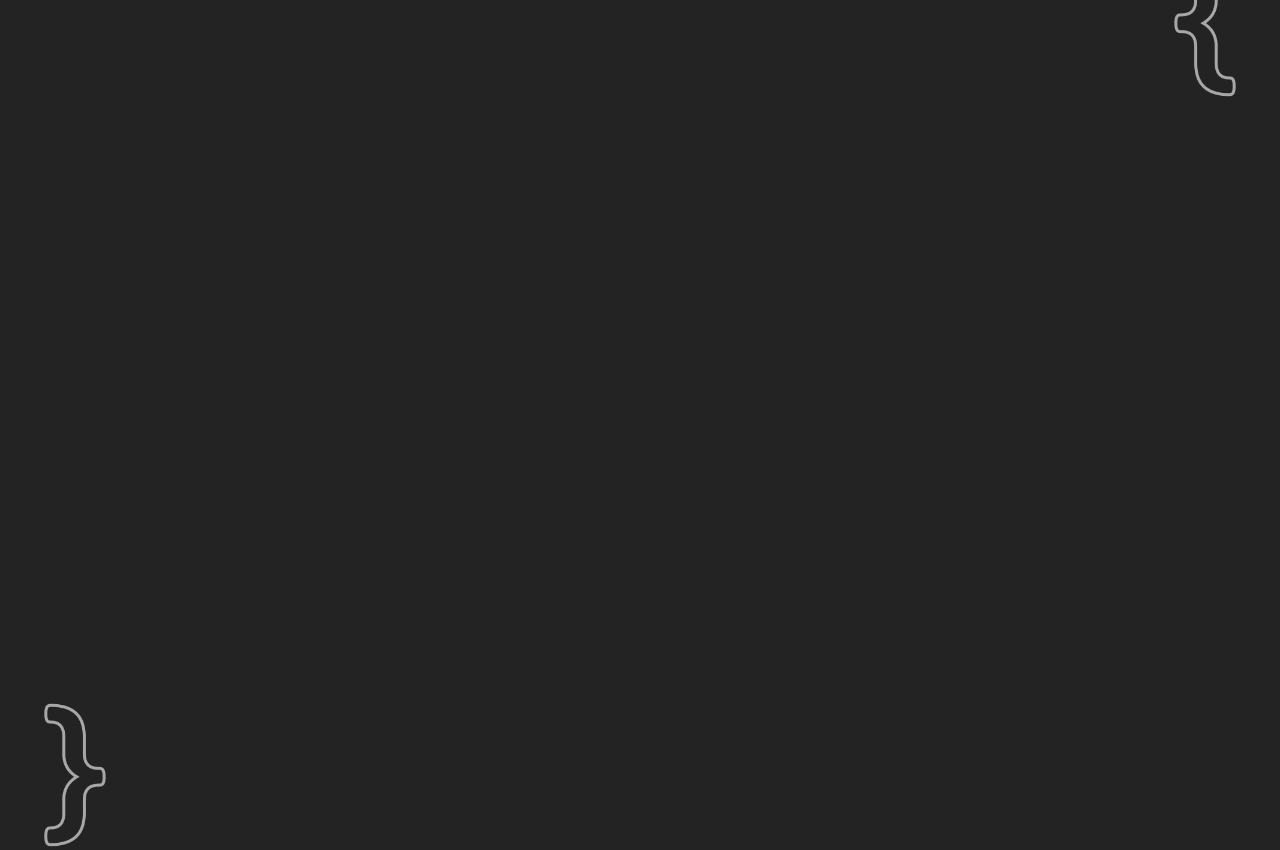
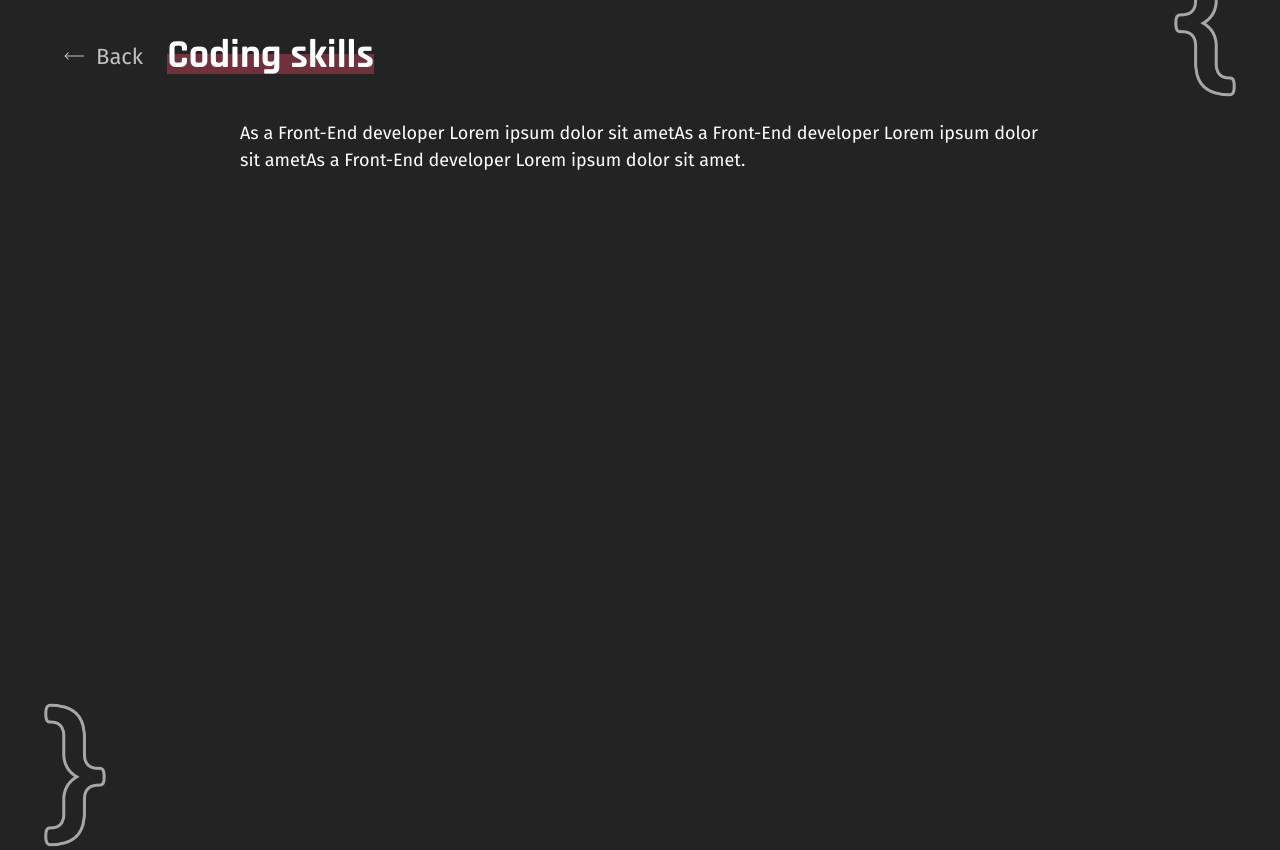
Before and after one commit to liraf/felipelira.me-new, a React (Create React App) app: page /skills/coding in a window 1280 px wide. Built offline with nearby package versions, Linux system fonts and the light colour scheme.

Commit message:
feat(skills): create coding skills header

```diff
--- a/src/pages/Skills/CodingSkills/CodingSkills.scss
+++ b/src/pages/Skills/CodingSkills/CodingSkills.scss
@@ -0,0 +1,40 @@
+.codingSkills {
+  $codingSkillsVerticalMargin: 32px;
+  margin: $codingSkillsVerticalMargin 0px;
+  display: flex;
+  height: calc(100vh - (#{$codingSkillsVerticalMargin} * 2));
+  flex-direction: column;
+}
+
+.header {
+  display: flex;
+  align-items: center;
+}
+
+.backLink {
+  @include buttonReset();
+  display: flex;
+  align-items: center;
+}
+
+.backText {
+  @include typo-paragraph();
+  color: $fl-light-gray;
+  margin-left: 12px;
+}
+
+.codingSkillsTitle {
+  @include typo-h2();
+  margin-left: 24px;
+}
+
+.description {
+  @include typo-small();
+}
+
+.codingSkillsContainer {
+  width: 800px;
+  display: block;
+  margin: auto;
+  margin-top: 40px;
+}
--- a/src/pages/Skills/CodingSkills/CodingSkills.tsx
+++ b/src/pages/Skills/CodingSkills/CodingSkills.tsx
@@ -1,8 +1,27 @@
+import { Link } from "react-router-dom";
 import "./CodingSkills.scss";
+
+import leftArrow from "../../../assets/left-arrow.svg";
 
 const CodingSkills = () => {
   return (
     <div className="codingSkills">
+      <header className="header">
+        <Link className="backLink" to="/skills">
+          <img className="arrowBack" src={leftArrow} alt="" />
+          <span className="backText">Back</span>
+        </Link>
+
+        <h2 className="codingSkillsTitle">Coding skills</h2>
+      </header>
+
+      <div className="codingSkillsContainer">
+        <p className="description">As a Front-End developer Lorem ipsum dolor sit ametAs a Front-End developer Lorem ipsum dolor sit ametAs a Front-End developer Lorem ipsum dolor sit amet.</p>
+
+        <div className="skills">
+
+        </div>
+      </div>
     </div>
   );
 }
--- a/src/pages/Skills/Skills.scss
+++ b/src/pages/Skills/Skills.scss
@@ -8,7 +8,6 @@
 
 .container {
   @include container();
-  width: 500px;
 }
 
 .bracket {
--- a/src/pages/Skills/SkillsHome/SkillsHome.scss
+++ b/src/pages/Skills/SkillsHome/SkillsHome.scss
@@ -1,3 +1,9 @@
+.skillsHome {
+  width: 500px;
+  margin: auto;
+  max-width: 100%;
+}
+
 .title {
   @include typo-h1();
   margin-bottom: 40px;
--- a/src/pages/Skills/SkillsHome/SkillsHome.tsx
+++ b/src/pages/Skills/SkillsHome/SkillsHome.tsx
@@ -4,7 +4,7 @@ import { Button } from "../../../components/Button";
 
 const SkillsHome = () => {
   return (
-    <>
+    <div className="skillsHome">
       <h1 className="title">My skills</h1>
 
       <div className="description">
@@ -23,7 +23,7 @@ const SkillsHome = () => {
           soft skills
         </Button>
       </div>
-    </>
+    </div>
   );
 }
 
--- a/src/styles/_mixins.scss
+++ b/src/styles/_mixins.scss
@@ -23,7 +23,19 @@
   color: $fl-white;
   font-size: 40px;
   font-weight: bold;
+  position: relative;
   line-height: 120%;
+
+  &::before {
+    content: "";
+    background-color: $fl-red;
+    opacity: 0.5;
+    width: 100%;
+    height: 20px;
+    bottom: 6px;
+    position: absolute;
+    z-index: -1;
+  }
 }
 
 @mixin typo-paragraph() {
--- a/src/styles/_variables.scss
+++ b/src/styles/_variables.scss
@@ -2,6 +2,7 @@
 $fl-green: #A6C541;
 $fl-red: #BE4157;
 $fl-white: #FFFFFF;
+$fl-light-gray: #C1C1C1;
 $fl-gray: #797979;
 $fl-dark-gray: #232323;
 
```
Also changed, not shown: src/assets/left-arrow.svg (added).
